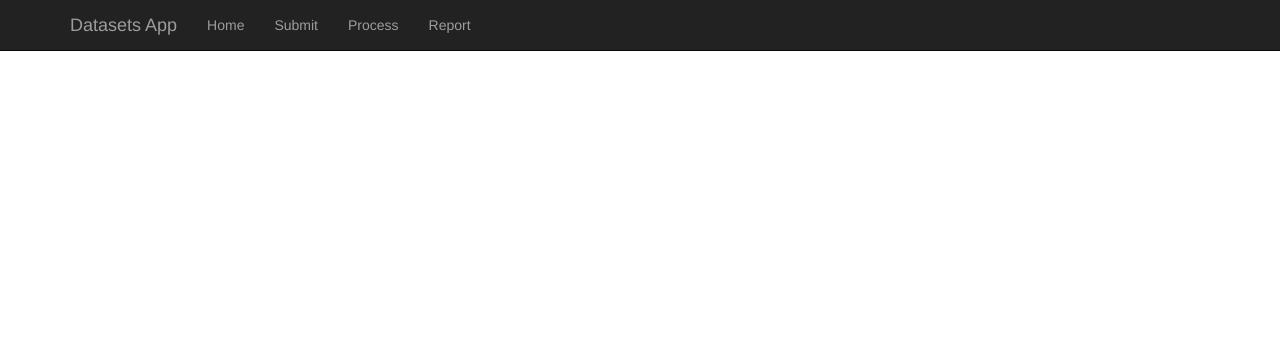
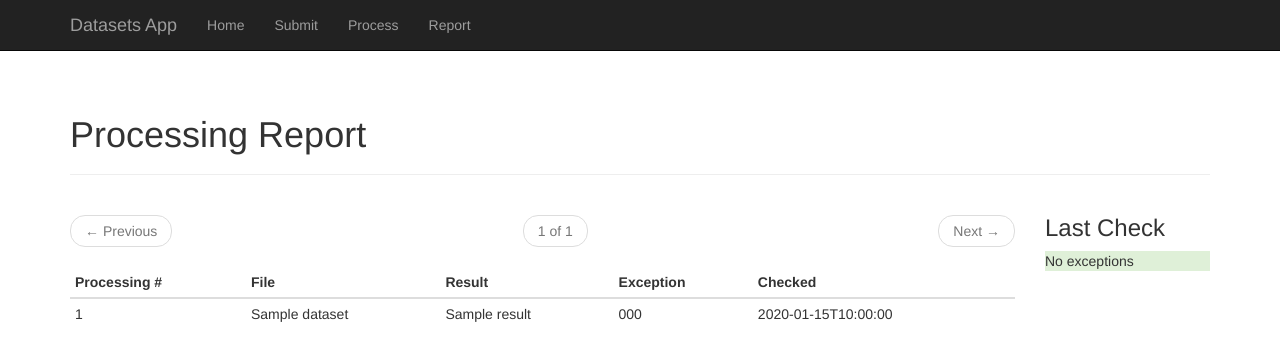
Before and after one commit to pilosus/django-primes-interview, a Django app: template primes/datasets/templates/datasets/report.html in a window 1280 px wide. Shown: the top 361 px of the page. Run offline with Django 3.2, Linux system fonts and the light colour scheme; the template is opened without the code that fills it: most values are stand-ins (such as "Sample title", 1, 10 or a date in 2020); data that the repository does not hold is empty; some libraries are stand-ins or nearby versions.

Commit message:
Processing model added; File's saved as JSON field upon submission; Templates minor fixes

```diff
--- a/primes/datasets/handlers.py
+++ b/primes/datasets/handlers.py
@@ -1,6 +1,8 @@
 import re
 from django.utils import timezone
 
+
+# Model's helper functions #
 
 def handle_uploaded_file(instance, filename):
     """
--- a/primes/datasets/templates/datasets/process.html
+++ b/primes/datasets/templates/datasets/process.html
@@ -15,7 +15,7 @@
 
         <ol>
             {% for dataset in datasets %}
-            <li><code>{{ dataset.upload|cut:"uploads/"}}</code> ({{ dataset.added|date:"r"}})</li>
+            <li><code>{{ dataset.name }}</code> ({{ dataset.added|date:"r"}})</li>
             {% empty %}
             <li>No submissions yet.</li>
             {% endfor %}
--- a/primes/datasets/templates/datasets/report.html
+++ b/primes/datasets/templates/datasets/report.html
@@ -4,4 +4,51 @@
 {% block title%}Report {{ block.super }}{% endblock %}
 
 {% block content %}
+
+<div class="page-header">
+    <h1>Processing Report</h1>
+</div>
+
+<div class="row">
+    <div class="col-md-10">
+        {% show_pagination datasets %}
+
+
+        <div class="table-responsive">
+            <table class="table table-condensed">
+                <thead>
+                    <th>Processing #</th>
+                    <th>File</th>
+                    <th>Result</th>
+                    <th>Exception</th>
+                    <th>Checked</th>
+                </thead>
+
+                <tbody>
+                   {% for dataset in datasets %}
+                    <tr {% if not dataset.result %}class="warning"{% endif %}>
+                        <td>{{ dataset.processing.pk }}</td>
+                        <td>{{ dataset.name }}</td>
+                        <td>{{ dataset.result }}</td>
+                        <td>{{ dataset.exception }}</td>
+                        <td>{{ dataset.processing.timestamp|date:"c"}}</td>
+                    </tr>
+                    {% empty %}
+                    <tr><td colspan="4">No completed tasks yet.</td></tr>
+                    {% endfor %}
+                </tbody>
+            </table>
+        </div>
+    </div>
+    <div class="col-md-2">
+        <h3>Last Check</h3>
+
+        {% if exceptions %}
+        <p class="bg-danger">Exception occurred</p>
+        {% else %}
+        <p class="bg-success">No exceptions</p>
+        {% endif %}
+
+    </div>
+</div>
 {% endblock %}
```
Also changed, not shown: primes/datasets/models.py (+13 -7 lines), primes/datasets/views.py (+41 -7 lines), primes/datasets/migrations/0005_auto_20161127_1834.py (added), primes/datasets/migrations/0006_auto_20161127_1853.py (added), primes/datasets/migrations/0007_auto_20161127_2008.py (added), primes/datasets/migrations/0008_auto_20161127_2012.py (added).
